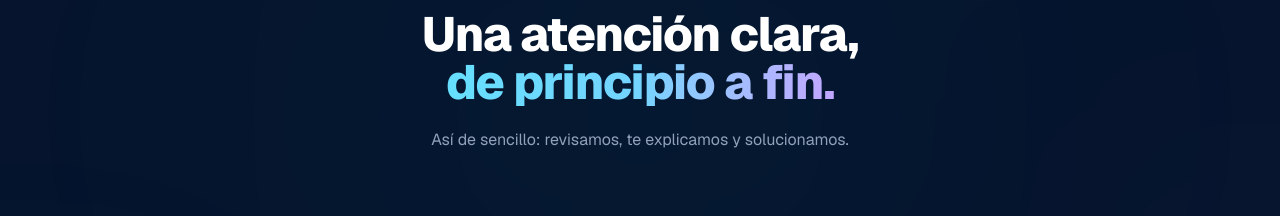
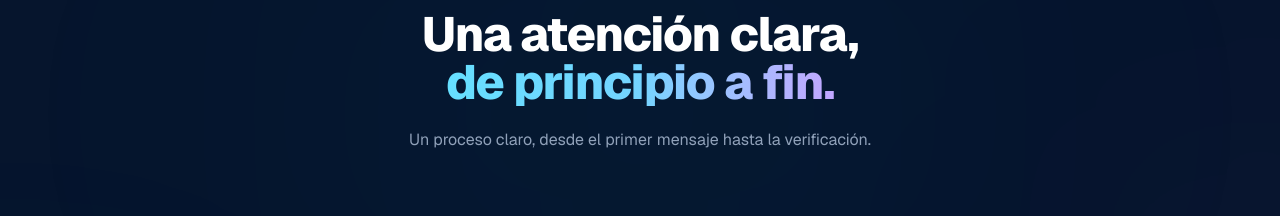
Before and after one commit to joakoguzp/puno-tech, a Next.js app: page / in a window 1280 px wide. Shown: the part 1920-2136 px from the top of the page. Built offline with nearby package versions, Linux system fonts and the light colour scheme.

Commit message:
Polish PUNO TECH section headings and remove repeated copy

```diff
--- a/src/components/sections/HowItWorks.tsx
+++ b/src/components/sections/HowItWorks.tsx
@@ -216,7 +216,7 @@ export default function HowItWorks() {
           </h2>
 
           <p className="mx-auto mt-5 max-w-2xl text-sm leading-7 text-slate-400 sm:text-base">
-            Así de sencillo: revisamos, te explicamos y solucionamos.
+            Un proceso claro, desde el primer mensaje hasta la verificación.
           </p>
         </div>
 
```
